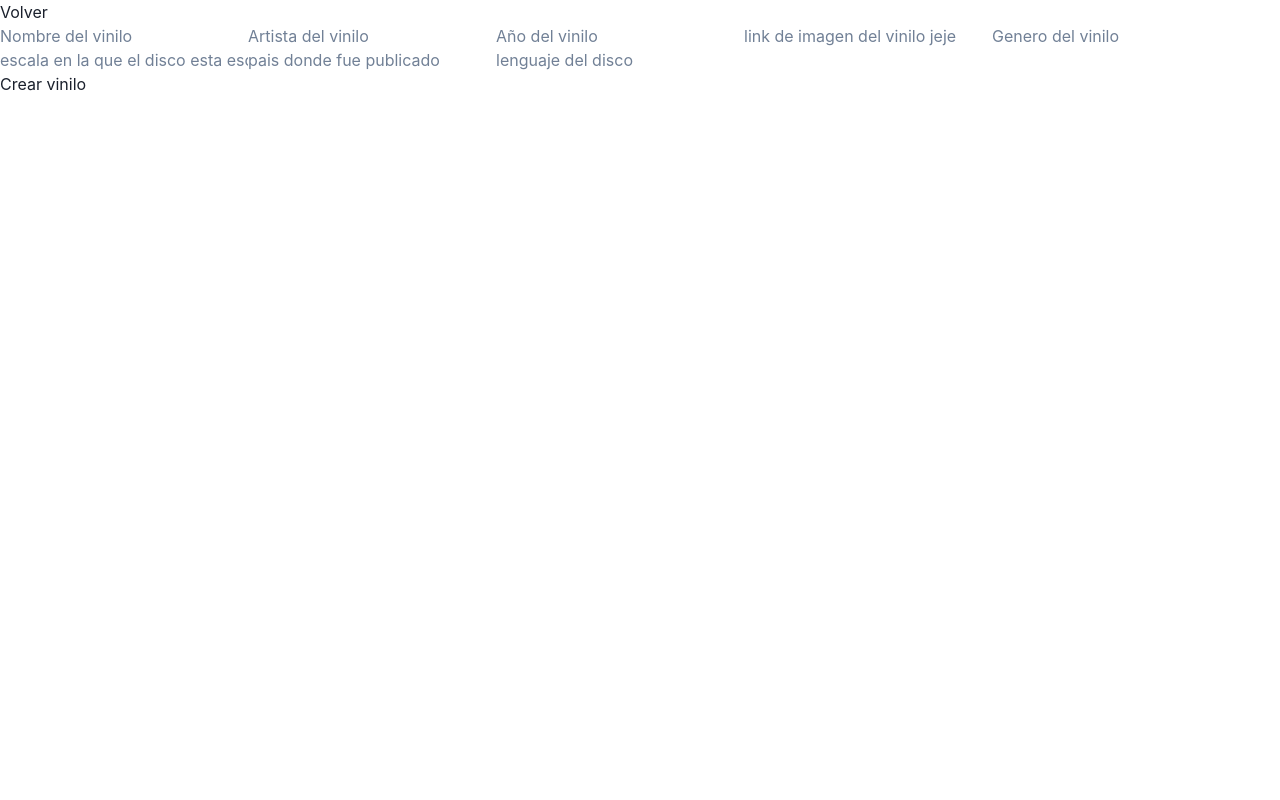
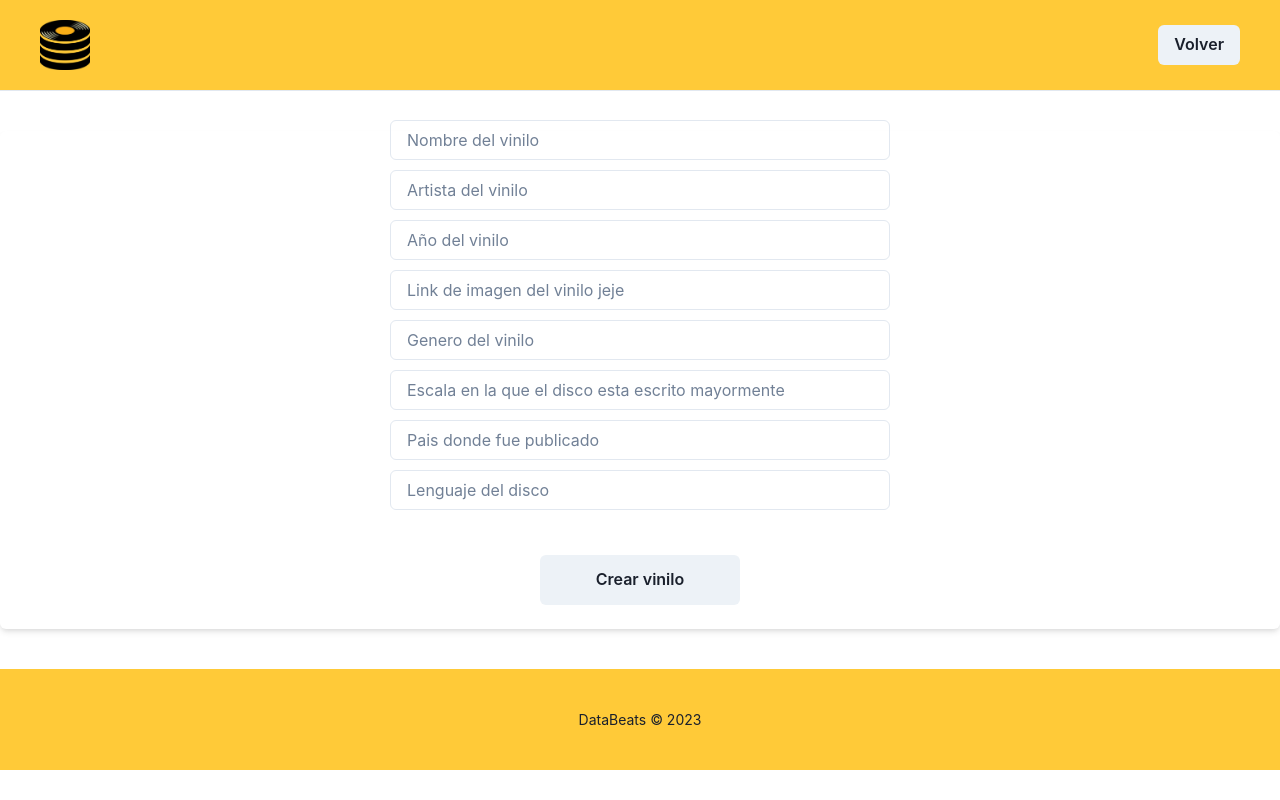
Before and after one commit to Mxrk122/databeats, a React (Vite) app in the folder frontend/: page /create in a window 1280 px wide. Built offline with nearby package versions, Linux system fonts and the light colour scheme.

Commit message:
rediseño de varias páginas

```diff
--- a/frontend/src/routes/EditVynil.jsx
+++ b/frontend/src/routes/EditVynil.jsx
@@ -178,6 +178,19 @@ const EditVynil = ({selectedVynil, setSelectedVynil}) => {
             margin= '8px'
             >Enviar</Button>
         </Box>
+        <Box as='footer'
+        w='auto'
+        h='auto'
+        p='10'
+        bgColor={"#ffca38"}
+      >
+        <Text
+          textAlign='center'
+          fontSize='sm'
+        >
+          DataBeats © 2023
+        </Text>
+      </Box>
         </Box>
     )
 }
--- a/frontend/src/routes/LoginPage.jsx
+++ b/frontend/src/routes/LoginPage.jsx
@@ -115,6 +115,7 @@ const LoginPage = ({ handleFavorites }) => {
           </Text>
         </Stack>
       </Box>
+
     </Flex>
   );
 };
--- a/frontend/src/routes/MainPage.jsx
+++ b/frontend/src/routes/MainPage.jsx
@@ -67,7 +67,7 @@ const MainPage = ({ viewVinil, setAggregation, filter, setFilter }) => {
         <Flex
             align='center'
             justify='space-between'
-            w='100%'
+            w='auto'
             px='10'
             py='5'
             borderBottomWidth='1px'
@@ -195,6 +195,19 @@ const MainPage = ({ viewVinil, setAggregation, filter, setFilter }) => {
           ))}
         </HStack>
       </Box>
+      <Box as='footer'
+        w='auto'
+        h='auto'
+        p='10'
+        bgColor={"#ffca38"}
+      >
+        <Text
+          textAlign='center'
+          fontSize='sm'
+        >
+          DataBeats © 2023
+        </Text>
+      </Box>
     </Box>
 
     )
--- a/frontend/src/routes/SectionPage.jsx
+++ b/frontend/src/routes/SectionPage.jsx
@@ -98,13 +98,28 @@ const SectionPage = ({ aggregation, viewVynil }) => {
               justifyContent='center'
               boxShadow="md"
             >
-              <Image src={vinilo.img} alt={vinilo.name} />
-              <Heading as='h1'>{vinilo.name}</Heading>
+              <Image src={vinilo.img} alt={vinilo.name} w='200px' h='200px'/>
+              <Heading as='h1'
+                fontSize='xl'
+              >{vinilo.name}</Heading>
               <Text fontWeight='medium'>{vinilo.artist}</Text>
               <Text fontWeight='light'>{vinilo.year}</Text>
             </Box>
           ))}
         </HStack>
+      </Box>
+      <Box as='footer'
+        w='auto'
+        h='auto'
+        p='10'
+        bgColor={"#ffca38"}
+      >
+        <Text
+          textAlign='center'
+          fontSize='sm'
+        >
+          DataBeats © 2023
+        </Text>
       </Box>
     </Box>
   );
--- a/frontend/src/routes/VinilCreate.jsx
+++ b/frontend/src/routes/VinilCreate.jsx
@@ -1,7 +1,7 @@
 import React, { useState } from 'react'
 import DataBeatsLogo from '../assets/images/DataBeatsLogo.png'
 import { Link, useNavigate} from 'react-router-dom'
-import { Box, FormControl, FormLabel, Input, Button, Flex, Image, Text } from '@chakra-ui/react'
+import { Box, Input, Button, Flex, Image, Text} from '@chakra-ui/react'
 
 const Create = () => {
   const [name, SetName] = useState('')
@@ -52,62 +52,137 @@ const Create = () => {
 
   return (
     <Box as='main'>
-      <Flex className='button-back'>
-        <Link to="/vynils"><button>Volver</button></Link>
+      <Flex
+        align='center'
+        justify='space-between'
+        w='auto'
+        px='10'
+        py='5'
+        borderBottomWidth='1px'
+        borderBottomColor='gray.200'
+        bgColor={"#ffca38"}
+      >
+        <Box display="flex" justifyContent="center"
+        >
+            <Image
+            src={DataBeatsLogo}
+            alt="DataBeatsLogo"
+            h="50px"
+            w="50px"
+            />
+        </Box>
+
+        <Button
+          as={Link}
+          to='/vynils'
+        >Volver</Button>
       </Flex>
-      <div className="create-vinil-container">
-        <div className="create-vinil-form">
-          <input
+      <Box
+        bg="white"
+        p={6}
+        rounded="md"
+        shadow="md"
+        w="auto"
+        h="auto"
+        m="auto"
+        mt="10"
+        mb="10"
+        display="flex"
+        justifyContent="center"
+        alignItems="center"
+        flexDirection="column"
+
+      >
+        <Flex
+          justifyContent='center'
+          alignItems='center'
+          flexDirection="column"
+          verticalAlign='center'
+          w='500px'
+          h='auto'
+          m='auto'
+          mt='-10'
+          mb='10'
+        >
+          <Input
             type="text"
             id="name"
             placeholder="Nombre del vinilo"
             onChange={(event) => SetName(event.target.value)}
+            m='5px'
+
           />
-          <input
+          <Input
             type="text"
             id="Artist"
             placeholder="Artista del vinilo"
             onChange={(event) => setArtist(event.target.value)}
+            m='5px'
+
           />
-          <input
+          <Input
             type="Number"
             id="Year"
             placeholder="Año del vinilo"
             onChange={(event) => setYear(event.target.value)}
+            m='5px'
           />
-          <input
+          <Input
             type="text"
             id="img"
-            placeholder="link de imagen del vinilo jeje"
+            placeholder="Link de imagen del vinilo jeje"
             onChange={(event) => setImg(event.target.value)}
+            m='5px'
           />
-          <input
+          <Input
             type="text"
             id="genre"
             placeholder="Genero del vinilo"
             onChange={(event) => setGenre(event.target.value)}
+            m='5px'
           />
-          <input
+          <Input
             type="text"
             id="scale"
-            placeholder="escala en la que el disco esta escrito mayormente"
+            placeholder="Escala en la que el disco esta escrito mayormente"
             onChange={(event) => setScale(event.target.value)}
+            m='5px'
           />
-          <input
+          <Input
             type="text"
             id="origin"
-            placeholder="pais donde fue publicado"
+            placeholder="Pais donde fue publicado"
             onChange={(event) => setOrigin(event.target.value)}
+            m='5px'
           />
-          <input
+          <Input
             type="text"
             id="language"
-            placeholder="lenguaje del disco"
+            placeholder="Lenguaje del disco"
             onChange={(event) => setLanguage(event.target.value)}
+            m='5px'
+
           />
-        </div>
-        <button onClick={handleCreate}>Crear vinilo</button>
-      </div>
+        </Flex>
+        <Button
+        onClick={handleCreate}
+        w='200px'
+        h='50px'
+        >Crear vinilo</Button>
+      </Box>
+      <Box as='footer'
+        w='auto'
+        h='auto'
+        p='10'
+        bgColor={"#ffca38"}
+      >
+        <Text
+          textAlign='center'
+          fontSize='sm'
+        >
+          DataBeats © 2023
+        </Text>
+      </Box>
     </Box>
   )
 }
--- a/frontend/src/routes/vynilInfo.jsx
+++ b/frontend/src/routes/vynilInfo.jsx
@@ -247,6 +247,19 @@ const vynilInfo = ({selectedVynil, isLiked, setLikedVynils, rates}) => {
               </Text>
             </Box>
           ))}
+          <Box as='footer'
+        w='auto'
+        h='auto'
+        p='10'
+        bgColor={"#ffca38"}
+      >
+        <Text
+          textAlign='center'
+          fontSize='sm'
+        >
+          DataBeats © 2023
+        </Text>
+      </Box>
         </Box>
       );
 
```
